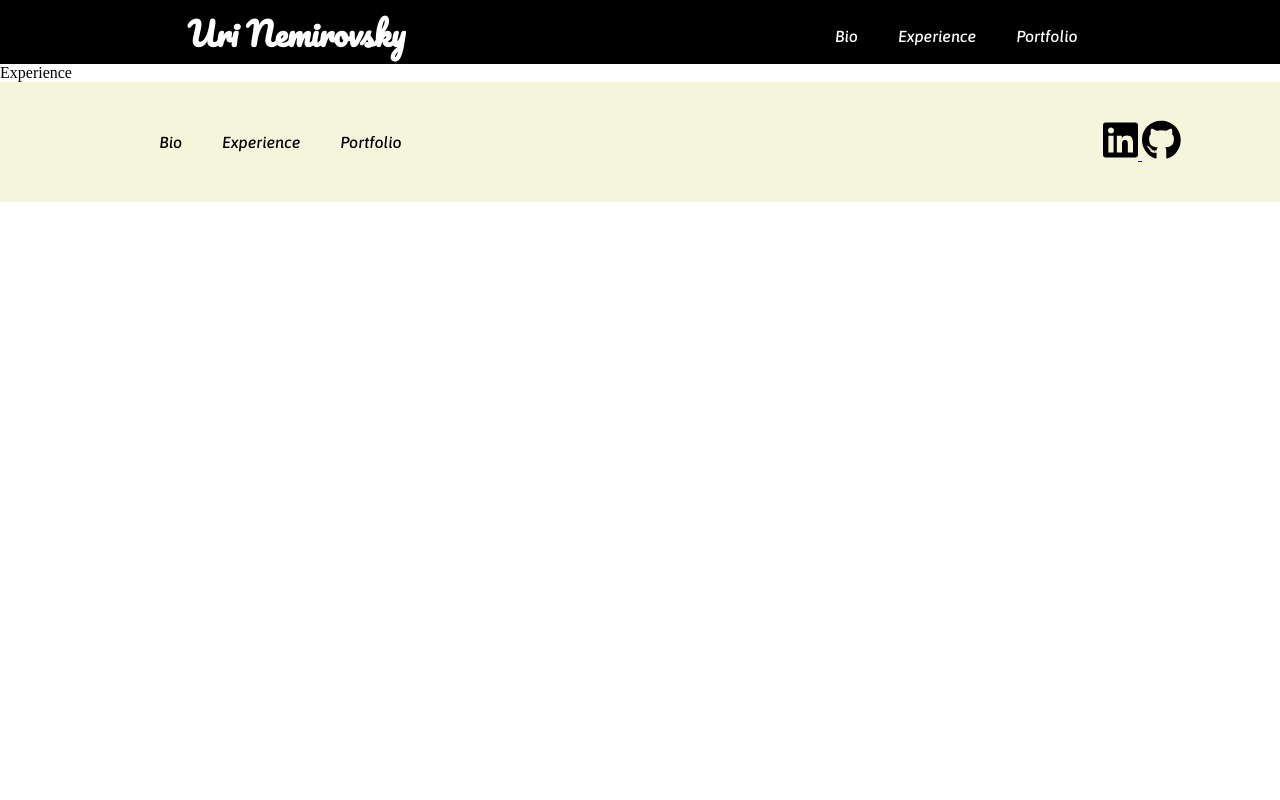
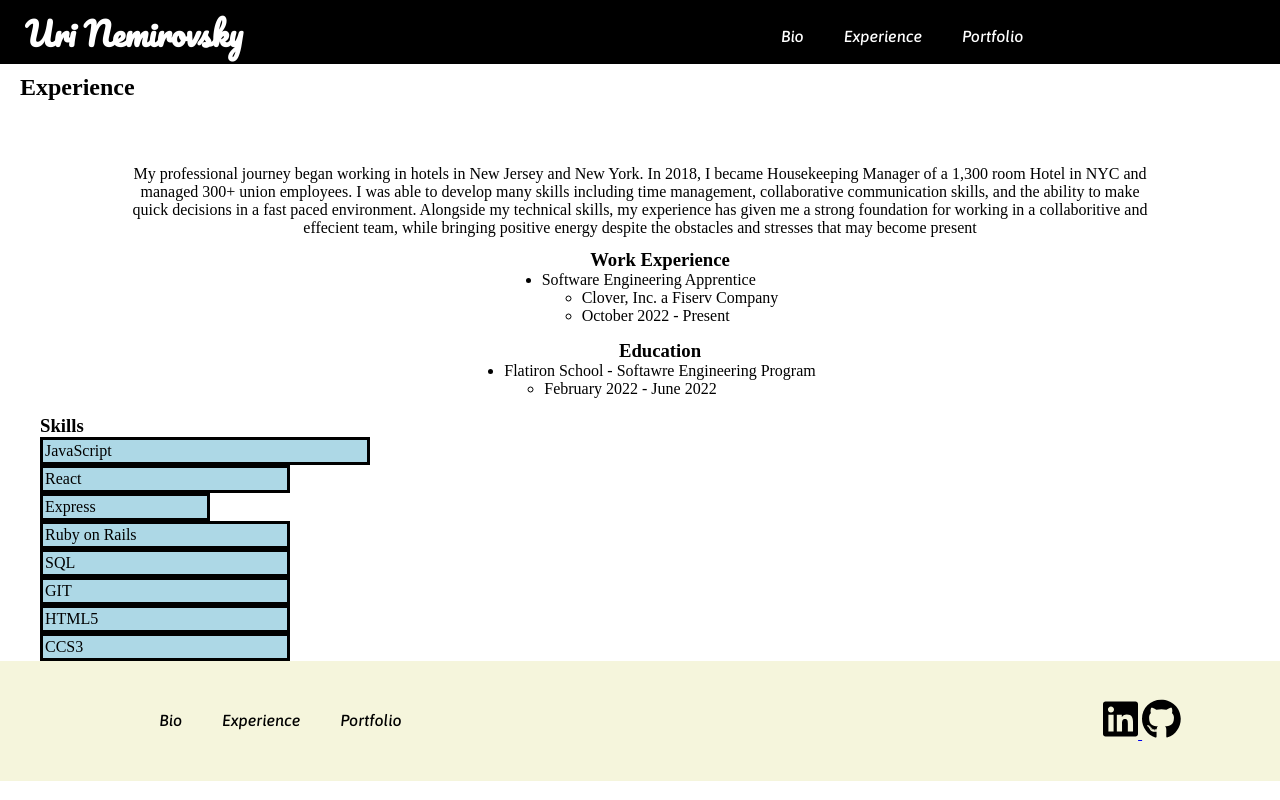
Before and after one commit to uri4587/Portfolio-Site, a plain HTML site: page pages/experience.html in a window 1280 px wide. Drawn offline with Linux system fonts and the light colour scheme.

Commit message:
completed styling for exp and portfolio page.

```diff
--- a/pages/experience.css
+++ b/pages/experience.css
@@ -16,6 +16,7 @@ header {
 #title {
     font-family: 'Pacifico', cursive;
     padding: 5px;
+    margin-top: 0px;
 }
 
 #title:hover {
@@ -99,6 +100,50 @@ svg {
     border-radius: 2px;
 }
 
+h1 {
+    margin-top: 10px;
+    margin-left: 20px;
+    /* margin: 1px; */
+}
+
+section {
+    display: flex;
+    flex-direction: column;
+}
+
+#statement {
+    margin-top: 5%;
+    text-align: center;
+    width: 80vw;
+}
+
+h3 {
+    margin-top: 5%;
+    text-align: center;
+}
+
+#skills {
+    list-style: none;
+    margin-left: 0%;
+    display: flex;
+    flex-direction: column;
+    justify-content: flex-start;
+
+}
+
+#skills h3 {
+    margin-left: 0%;
+}
+
+#skills li {
+    border-style: solid;
+    margin-left: 0;
+    background: lightblue;
+    padding: 2px;
+
+}
+
+
 @media screen and (max-width: 662px) {
     header {
         height: 10vh;
@@ -129,6 +174,11 @@ svg {
 
     }
 
+    #statement {
+        margin-top: 5%;
+        text-align: center;
+        width: 80vw;
+    }
 
 
 }
--- a/pages/experience.html
+++ b/pages/experience.html
@@ -29,7 +29,46 @@
             </nav>
         </header>
         <section>
-            Experience
+            <h1>Experience</h1>
+            <p id="statement">My professional journey began working in hotels in New Jersey
+                and New York. In 2018, I became Housekeeping Manager of a
+                1,300 room Hotel in NYC and managed 300+ union employees.
+                I was able to develop many skills including time management,
+                collaborative communication skills, and the ability to make quick
+                decisions in a fast paced environment. Alongside my technical skills,
+                my experience has given me a strong foundation for working in a
+                collaboritive and effecient team, while bringing positive energy
+                despite the obstacles and stresses that may become present
+            </p>
+            <ul id="work-exp">
+                <h3>Work Experience</h3>
+                <li>Software Engineering Apprentice
+                    <ul>
+                        <li>Clover, Inc. a Fiserv Company</li>
+                        <li>October 2022 - Present</li>
+                    </ul>
+                </li>
+            </ul>
+            <ul id="ed">
+                <h3>Education</h3>
+                <li>Flatiron School - Softawre Engineering Program
+                    <ul>
+                        <li>February 2022 - June 2022</li>
+                    </ul>
+                </li>
+            </ul>
+            <ul id="skills">
+                <h3>Skills</h3>
+                <li style="width: 40vh">JavaScript</li>
+                <li style="width: 30vh">React</li>
+                <li style="width: 20vh">Express</li>
+                <li style="width: 30vh">Ruby on Rails</li>
+                <li style="width: 30vh">SQL</li>
+                <li style="width: 30vh">GIT</li>
+                <li style="width: 30vh">HTML5</li>
+                <li style="width: 30vh">CCS3</li>
+            </ul>
+
         </section>
         <footer>
             <nav>
```
Also changed, not shown: pages/portfolio.css (+34 -0 lines), pages/portfolio.html (+33 -1 lines), Feel-Fit.png (added), What_To_Do?.png (added), 1 other file.
